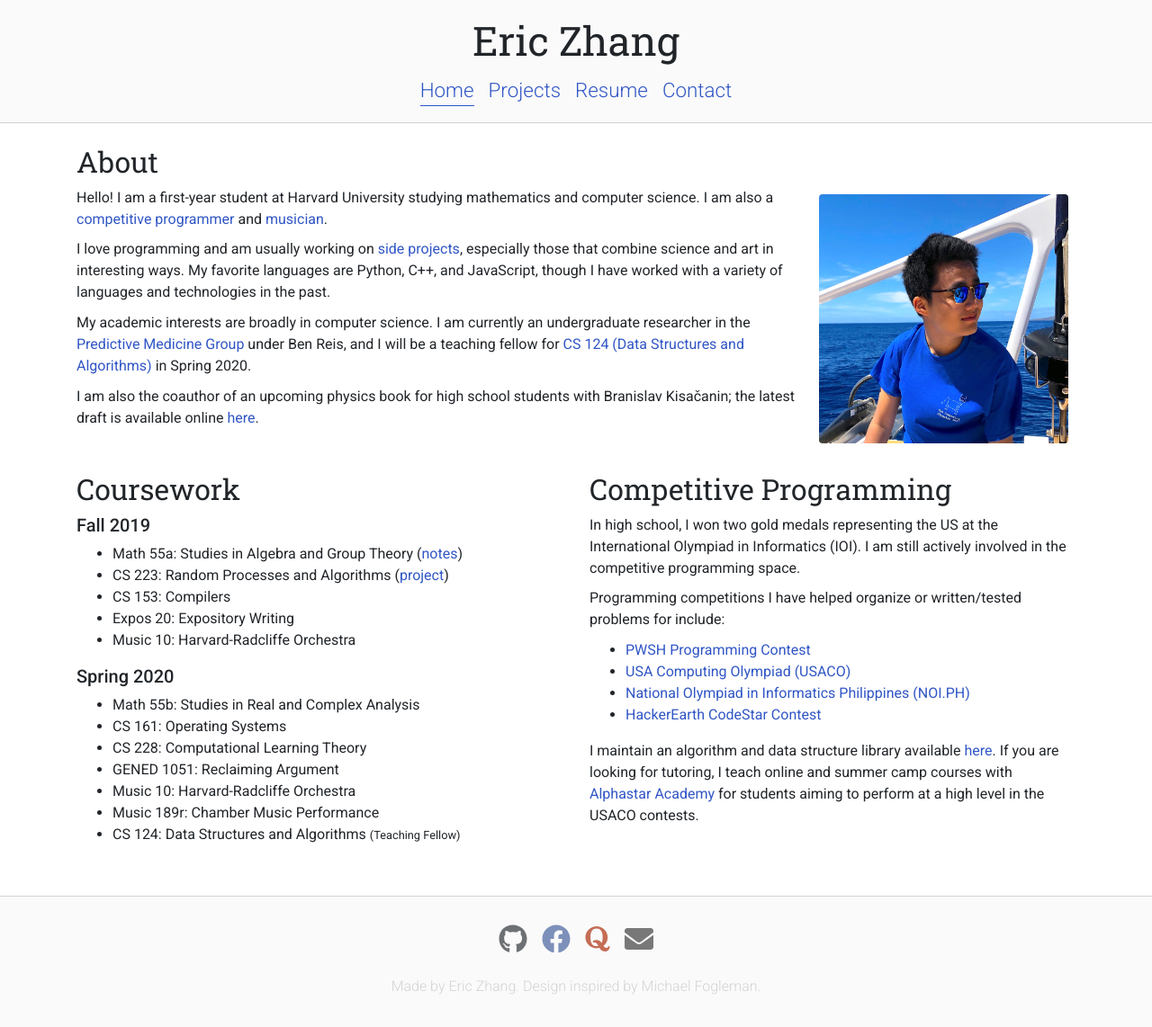
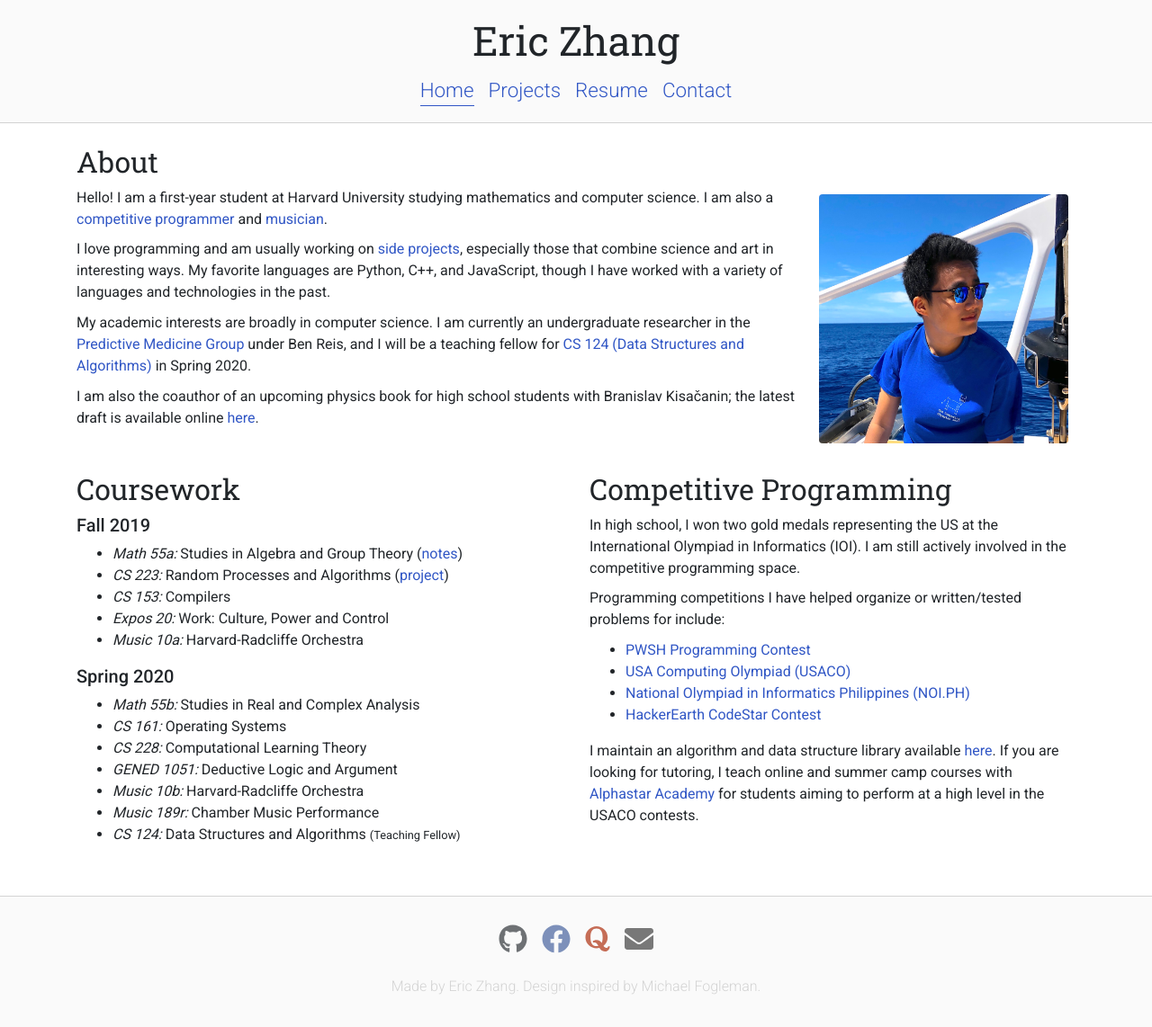
Before and after one commit to ekzhang/ekzhang.github.io, a Jekyll site: the page built from pages/index.html, in a window 1280 px wide. Shown: the whole page at 90% size. Built offline with Jekyll 4.4.1, drawn with Linux system fonts in a browser that asks for light colours; nearby versions of some CDN libraries.

Commit message:
Update course names

```diff
--- a/pages/index.html
+++ b/pages/index.html
@@ -50,32 +50,32 @@
       <h5>Fall 2019</h5>
       <ul>
         <li>
-          Math 55a: Studies in Algebra and Group Theory (<a
+          <em>Math 55a:</em> Studies in Algebra and Group Theory (<a
             href="https://www.dropbox.com/s/bhrkmdkthjuu5rk/Math_55a_Notes.pdf?dl=0"
             >notes</a
           >)
         </li>
         <li>
-          CS 223: Random Processes and Algorithms (<a
+          <em>CS 223:</em> Random Processes and Algorithms (<a
             href="https://www.dropbox.com/s/1saufrwna9a2tse/CS_223_Final_Project__Single_Bidder_Multi_Item_Auctions.pdf?dl=0"
             >project</a
           >)
         </li>
-        <li>CS 153: Compilers</li>
-        <li>Expos 20: Expository Writing</li>
-        <li>Music 10: Harvard-Radcliffe Orchestra</li>
+        <li><em>CS 153:</em> Compilers</li>
+        <li><em>Expos 20:</em> Work: Culture, Power and Control</li>
+        <li><em>Music 10a:</em> Harvard-Radcliffe Orchestra</li>
       </ul>
 
       <h5>Spring 2020</h5>
       <ul>
-        <li>Math 55b: Studies in Real and Complex Analysis</li>
-        <li>CS 161: Operating Systems</li>
-        <li>CS 228: Computational Learning Theory</li>
-        <li>GENED 1051: Reclaiming Argument</li>
-        <li>Music 10: Harvard-Radcliffe Orchestra</li>
-        <li>Music 189r: Chamber Music Performance</li>
+        <li><em>Math 55b:</em> Studies in Real and Complex Analysis</li>
+        <li><em>CS 161:</em> Operating Systems</li>
+        <li><em>CS 228:</em> Computational Learning Theory</li>
+        <li><em>GENED 1051:</em> Deductive Logic and Argument</li>
+        <li><em>Music 10b:</em> Harvard-Radcliffe Orchestra</li>
+        <li><em>Music 189r:</em> Chamber Music Performance</li>
         <li>
-          CS 124: Data Structures and Algorithms
+          <em>CS 124:</em> Data Structures and Algorithms
           <small>(Teaching Fellow)</small>
         </li>
       </ul>
```
